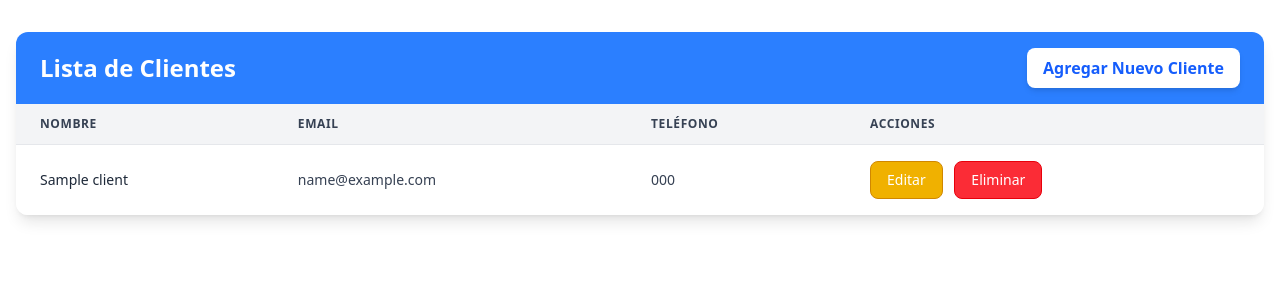
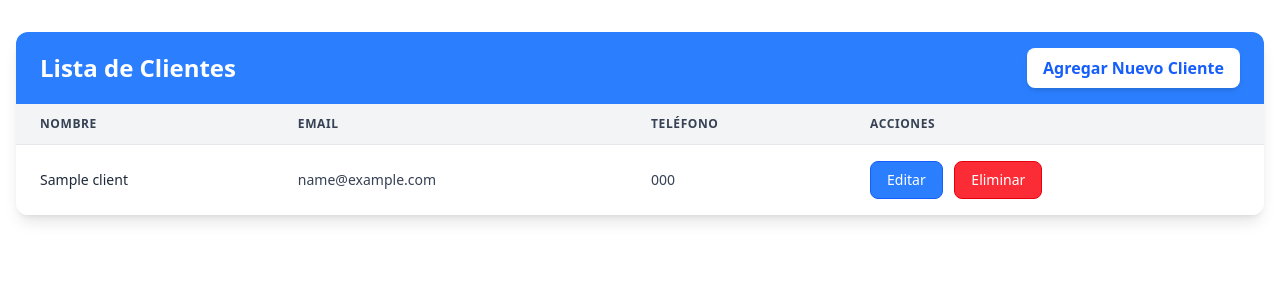
Before and after one commit to ulysses-ck/ifts-pp4-proyecto-integrador, a Django app: page /client/list/ in a window 1280 px wide. Shown: the top 300 px of the page. Run offline with Django 5.2, Linux system fonts and the light colour scheme; tables that the repository leaves empty hold one stand-in row (values such as "Sample post"); style sheets or scripts are compiled from the project's sources; some libraries are stand-ins or nearby versions.

Commit message:
style: change bg at editar button

```diff
--- a/apps/client/templates/list-client.html
+++ b/apps/client/templates/list-client.html
@@ -31,7 +31,7 @@
                         <td class="px-6 py-4 whitespace-nowrap text-sm text-gray-700">{{ client.phone }}</td>
                         <td class="px-6 py-4 whitespace-nowrap text-sm font-medium space-x-2">
                             <a href="{% url 'client:update_client' client.pk %}"
-                               class="inline-flex items-center px-4 py-2 bg-yellow-500 hover:bg-yellow-600 text-white font-medium rounded-lg transition-colors border border-yellow-600">
+                               class="inline-flex items-center px-4 py-2 bg-blue-500 hover:bg-blue-600 text-white font-medium rounded-lg transition-colors border border-blue-600">
                                 Editar
                             </a>
                             <a href="{% url 'client:delete_client' client.pk %}"
```
